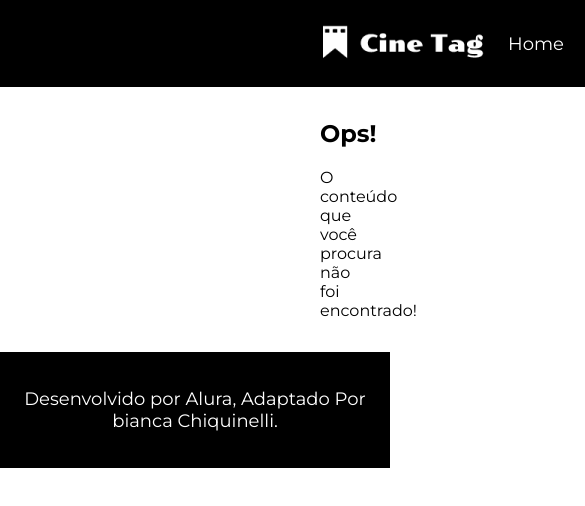
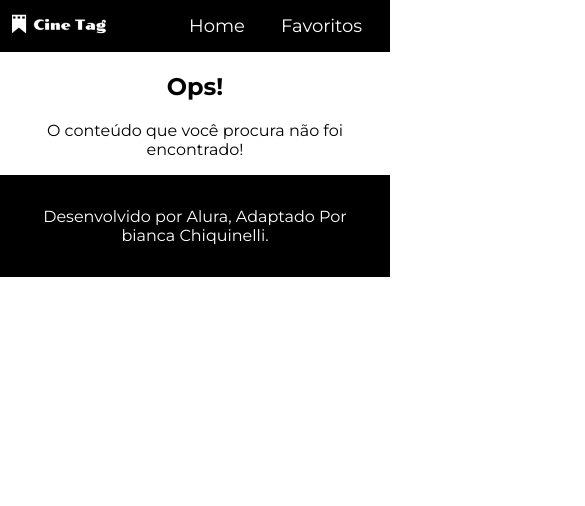
Before and after one commit to chiquinelli-bia/cinetag, a React (Vite) app: page /1 in a window 390 px wide. Shown: the top 506 px of the page, 585 px wide, since content can reach past the window. Built offline with nearby package versions, Linux system fonts and the light colour scheme; no server answers.

Commit message:
style(project): deixa o projeto responsivo para mobile

```diff
--- a/src/components/banner/banner.module.css
+++ b/src/components/banner/banner.module.css
@@ -4,3 +4,10 @@
   background-size: cover;
   background-repeat: no-repeat;
 }
+@media screen and (max-width: 700px) {
+}
+@media screen and (max-width: 400px) {
+  .capa {
+    height: 110px;
+  }
+}
--- a/src/components/cabecalho/cabecalho.module.css
+++ b/src/components/cabecalho/cabecalho.module.css
@@ -5,3 +5,13 @@
   padding: 1.1em 20em;
   background-color: var(--preto);
 }
+@media screen and (max-width: 700px) {
+}
+@media screen and (max-width: 400px) {
+  .cabecalho {
+    padding: 10px;
+  }
+  a img {
+    width: 100px;
+  }
+}
--- a/src/components/cabecalho/cabecalhoLink/cabecalhoLink.module.css
+++ b/src/components/cabecalho/cabecalhoLink/cabecalhoLink.module.css
@@ -5,3 +5,10 @@
   padding: 1em;
   text-decoration: none;
 }
+@media screen and (max-width: 700px) {
+}
+@media screen and (max-width: 400px) {
+  .link {
+    font-size: 14px;
+  }
+}
--- a/src/components/card/card.module.css
+++ b/src/components/card/card.module.css
@@ -7,6 +7,7 @@
   flex-direction: column;
   justify-content: space-between;
 }
+
 .capa {
   width: 100%;
 }
@@ -24,3 +25,19 @@
   color: var(--preto);
   text-align: left;
 }
+@media screen and (max-width: 700px) {
+}
+@media screen and (max-width: 400px) {
+  .container {
+    justify-content: normal;
+    width: 100px;
+    padding: 0 0 0.5em;
+  }
+  .container h2 {
+    font-size: 10px;
+  }
+  .favoritar {
+    width: 15px;
+    margin: 0 auto;
+  }
+}
--- a/src/components/container/container.module.css
+++ b/src/components/container/container.module.css
@@ -2,3 +2,10 @@
   margin: 2em 20em;
   text-align: center;
 }
+@media screen and (max-width: 700px) {
+}
+@media screen and (max-width: 400px) {
+  .container section {
+    margin: 10px;
+  }
+}
--- a/src/components/rodape/rodape.module.css
+++ b/src/components/rodape/rodape.module.css
@@ -5,3 +5,10 @@
   padding: 1em;
   font-size: 18px;
 }
+@media screen and (max-width: 700px) {
+}
+@media screen and (max-width: 400px) {
+  .rodape {
+    font-size: 16px;
+  }
+}
--- a/src/components/titulo/titulo.module.css
+++ b/src/components/titulo/titulo.module.css
@@ -3,3 +3,10 @@
   font-weight: 500;
   text-align: center;
 }
+@media screen and (max-width: 700px) {
+}
+@media screen and (max-width: 400px) {
+  .texto h1 {
+    font-size: 22px;
+  }
+}
```
